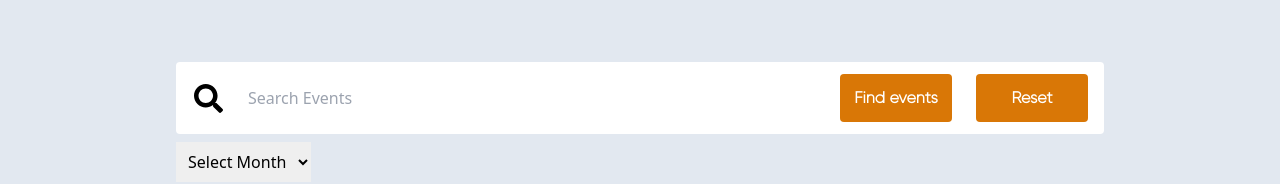
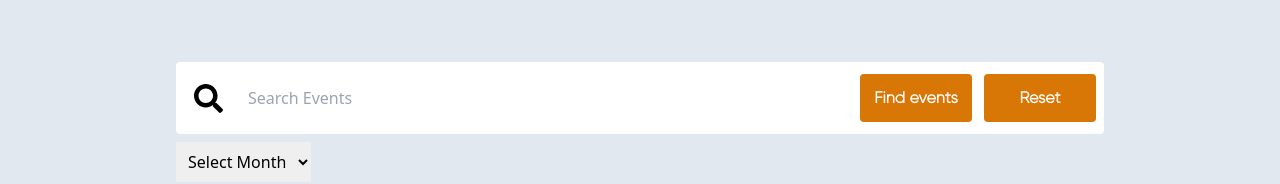
Before and after one commit to CodeChd/jcytf-v2, a Next.js app: page /events in a window 1280 px wide. Shown: the part 282-466 px from the top of the page. Built offline with nearby package versions, Linux system fonts and the light colour scheme; no server answers.

Commit message:
Events Filter Changes

```diff
--- a/src/components/Events.jsx
+++ b/src/components/Events.jsx
@@ -187,7 +187,7 @@ const Events = () => {
         setDateVisible(true); // indicate that select element is fired
         setCurrentPage(1); // reset current page when changing filters
 
-        if (data.data.length === 0 && month) {
+        if (data.data.length === 0 ) {
           toast.error(`No events found in ${current}`);
         }
         if (data.data.length) {
--- a/src/components/EventsSearch.jsx
+++ b/src/components/EventsSearch.jsx
@@ -32,17 +32,17 @@ const EventsSearch = ({
 
 
 
-          <div className="flex md:gap-8 gap-2 items-center justify-end ">
+          <div className="flex  gap-3 items-center justify-end ">
             <button
               onClick={handleSubmit}
-              className="md:hidden bg-amber-600 p-1 mx-2 font-gilLight rounded text-white cursor-pointer font-extrabold  w-[7rem] h-[3rem] xs:h-[2rem] "
+              className="md:hidden bg-amber-600 p-1  font-gilLight rounded text-white cursor-pointer font-extrabold  w-[7rem] h-[3rem] xs:h-[2rem] "
             >
               Find events
             </button>
 
             <button
               onClick={handleReset}
-              className="md:hidden bg-amber-600 p-1 mx-2 font-gilLight rounded text-white cursor-pointer font-extrabold  w-[7rem] h-[3rem] xs:h-[2rem]"
+              className="md:hidden bg-amber-600 p-1  font-gilLight rounded text-white cursor-pointer font-extrabold  w-[7rem] h-[3rem] xs:h-[2rem]"
             >
               Reset
             </button>
```
